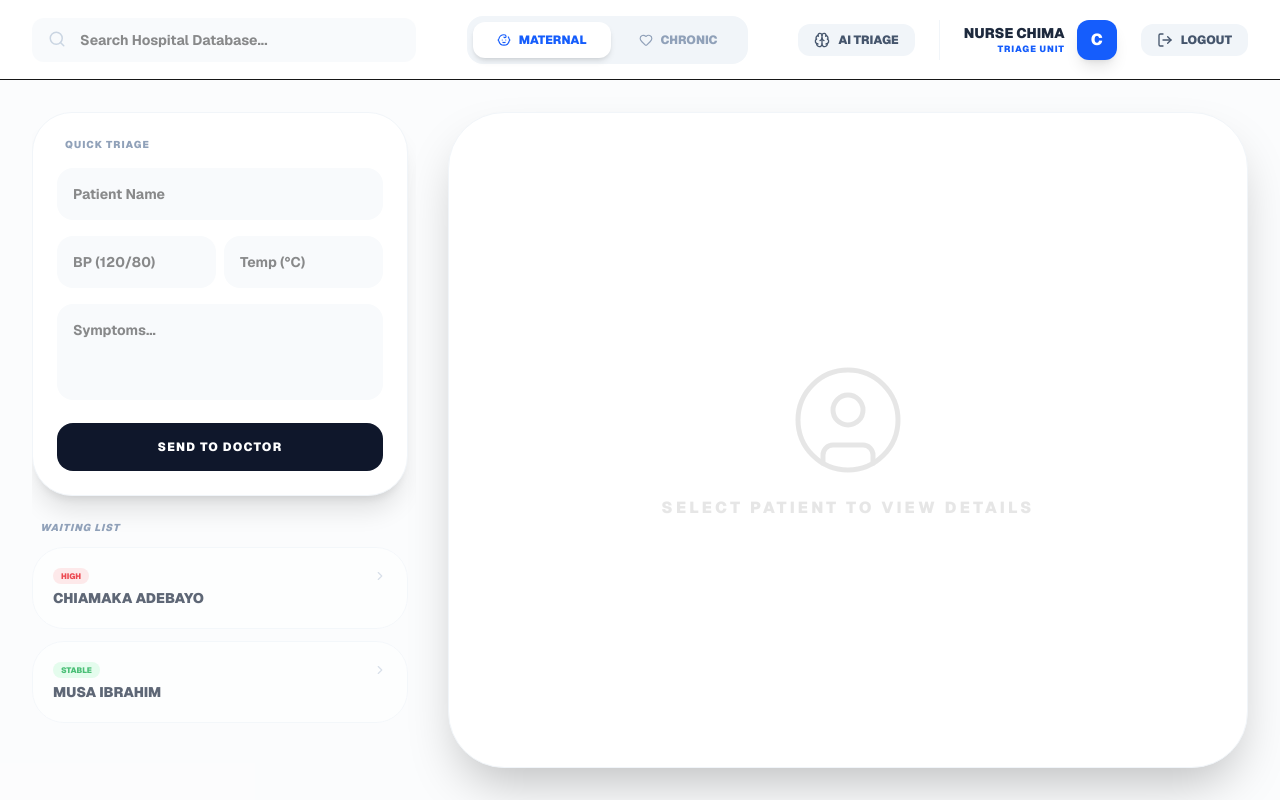
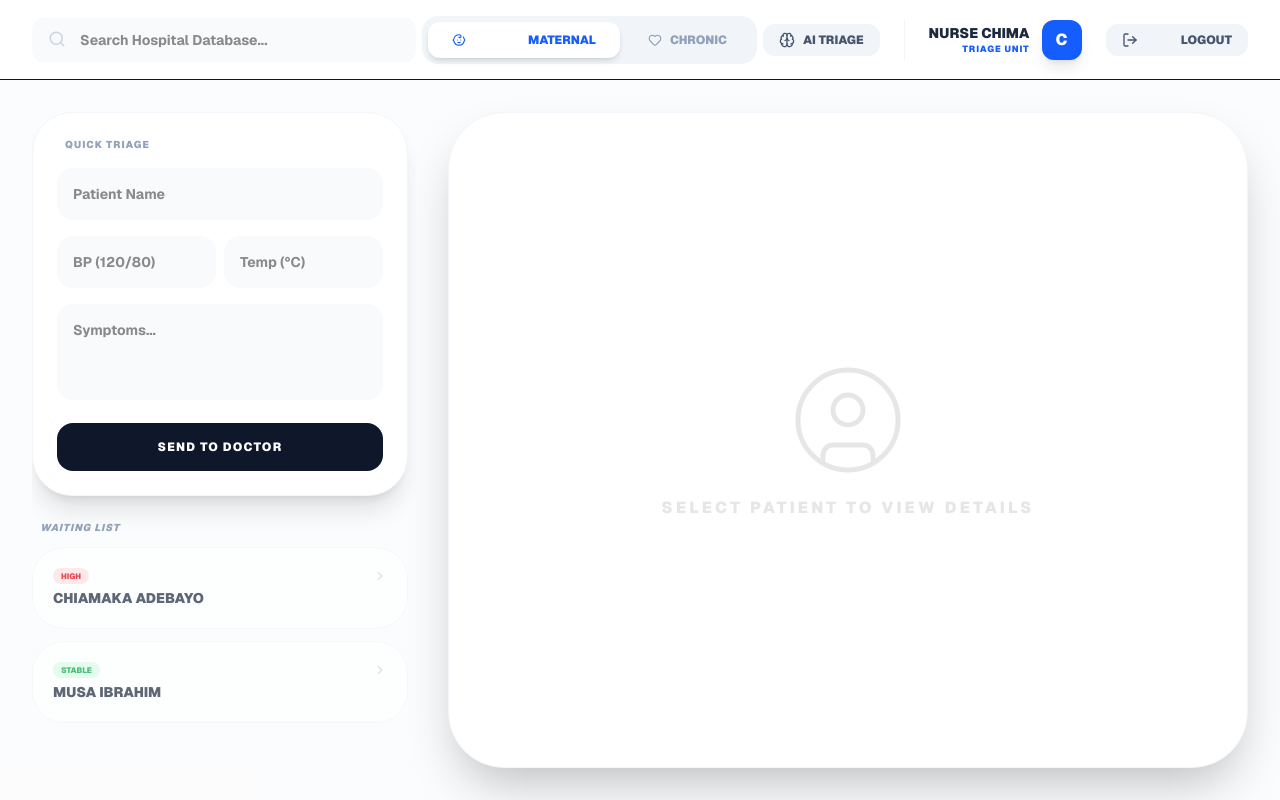
Before and after one commit to Progress21-tech/mediconnect-platform, a Next.js app: page /dashboard in a window 1280 px wide. Built offline with nearby package versions, Linux system fonts and the light colour scheme.

Commit message:
Made some changes to the UI

```diff
--- a/app/dashboard/page.tsx
+++ b/app/dashboard/page.tsx
@@ -97,7 +97,7 @@ export default function AITriageDashboard() {
           <div className="flex bg-slate-100 p-1.5 rounded-2xl gap-1">
              <button
                 onClick={() => setSpecialty('maternal')}
-                className={`flex items-center gap-2 px-6 py-2.5 rounded-xl text-xs font-black uppercase transition-all ${specialty === 'maternal' ? 'bg-white shadow-md text-blue-600' : 'text-slate-400'}`}>
+                className={`flex items-center gap-2 px-6 py-2.5 rounded-xl text-xs font-black uppercase transition-all grid grid-cols-1 lg:grid-cols-2 ${specialty === 'maternal' ? 'bg-white shadow-md text-blue-600' : 'text-slate-400'}`}>
                 <Baby size={14} /> Maternal
              </button>
              <button
@@ -119,7 +119,7 @@ export default function AITriageDashboard() {
               </div>
               <div className="w-10 h-10 bg-blue-600 rounded-xl flex items-center justify-center text-white font-black shadow-lg">C</div>
             </div>
-            <button onClick={handleLogout} className="flex items-center gap-2 px-4 py-2 bg-slate-100 hover:bg-red-50 text-slate-600 hover:text-red-600 rounded-xl font-black text-xs uppercase transition-all">
+            <button onClick={handleLogout} className="flex items-center gap-2 px-4 py-2 bg-slate-100 hover:bg-red-50 text-slate-600 hover:text-red-600 rounded-xl font-black text-xs uppercase transition-all grid grid-cols-1 lg:grid-cols-2">
               <LogOut size={16} />
               Logout
             </button>
```
Also changed, not shown: vercel.json.
